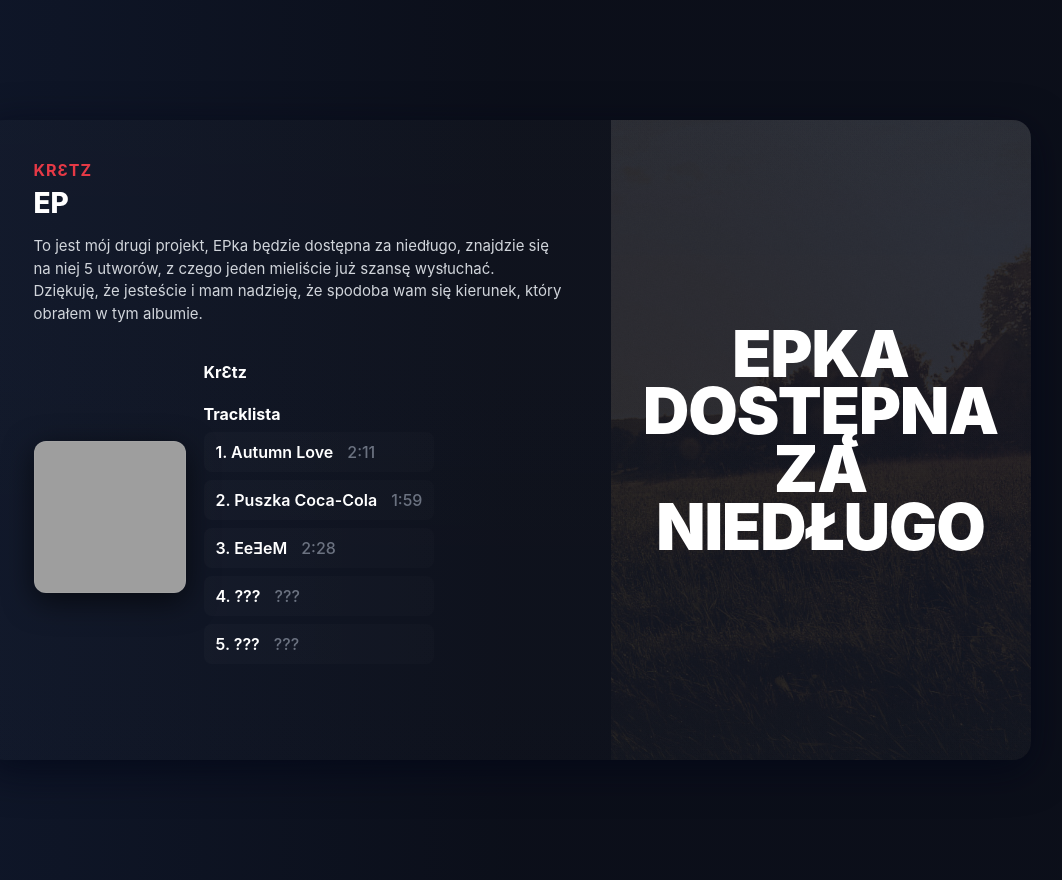
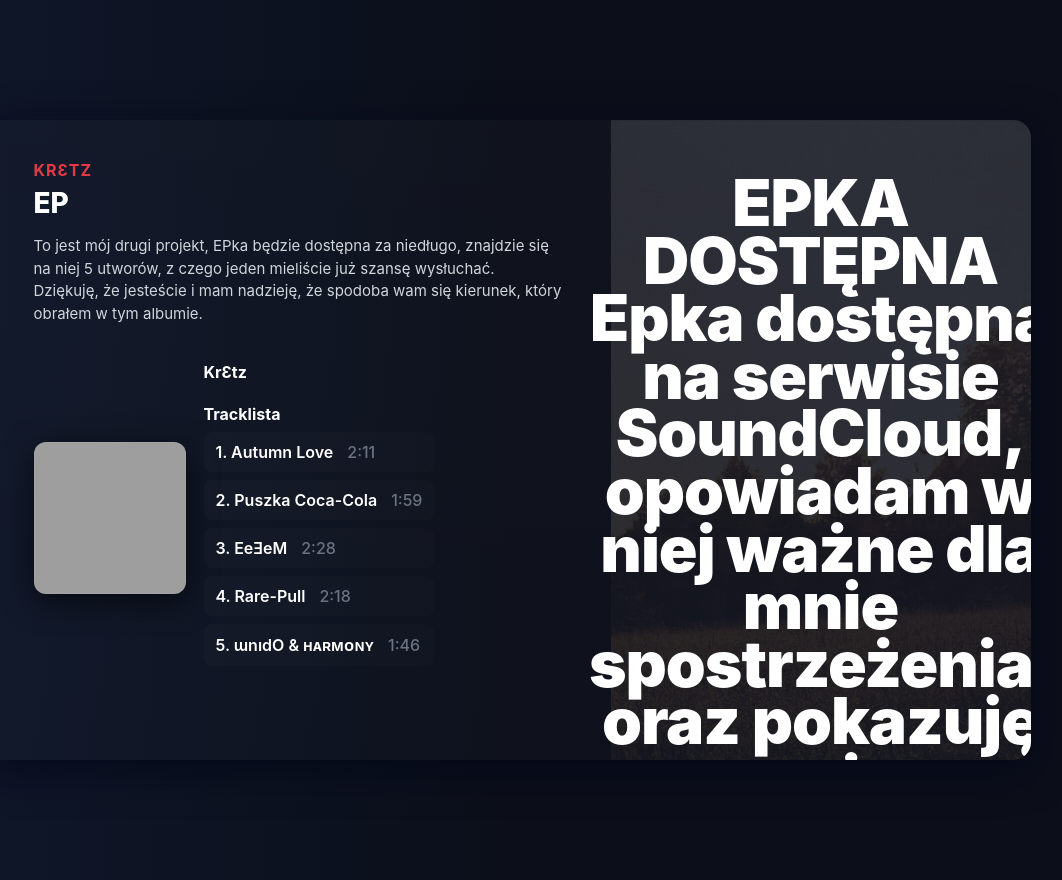
Before and after one commit to Kr3tz/EP, a plain HTML site: page index.html in a window 1280 px wide. Shown: the whole page, without its empty margins (132-1194 px from the left). Drawn offline with Linux system fonts and the light colour scheme; grey boxes are pictures that could not be loaded.

Commit message:
Update index.html

```diff
--- a/index.html
+++ b/index.html
@@ -25,8 +25,8 @@
               <li>1. Autumn Love <span>2:11</span></li>
               <li>2. Puszka Coca-Cola <span>1:59</span></li>
               <li>3. EeƎeM <span>2:28</span></li>
-              <li>4. ??? <span>???</span></li>
-              <li>5. ??? <span>???</span></li>
+              <li>4. Rare-Pull <span>2:18</span></li>
+              <li>5. ɯnıdO & ʜᴀʀᴍᴏɴʏ <span>1:46</span></li>
             </ul>
           </div>
         </div>
@@ -36,7 +36,8 @@
     <aside class="right">
       <div class="bg-photo" aria-hidden="true"></div>
       <div class="cta-wrap">
-        <h1 class="coming">EPKA DOSTĘPNA<br>ZA NIEDŁUGO</h1>
+        <h1 class="coming">EPKA DOSTĘPNA<br></h1>
+        <p class="coming">Epka dostępna na serwisie SoundCloud, opowiadam w niej ważne dla mnie spostrzeżenia, oraz pokazuję moje podejście do niektórych spraw.<p>
       </div>
     </aside>
   </main>
```
